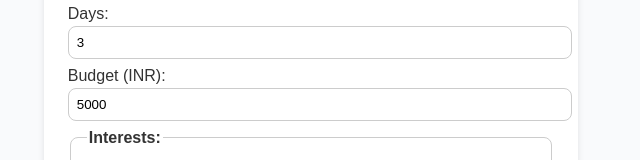
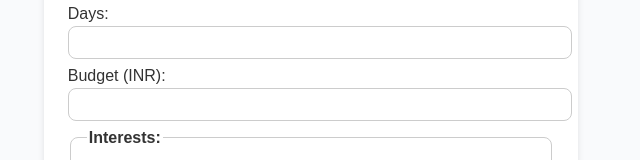
Before and after one commit to siddhardhavenkat/AI-Travel-Planner, a plain HTML site: page index.html in a window 1280 px wide. Shown: the part 421-581 px from the top of the page, 25-665 px from the left. Drawn offline with Linux system fonts and the light colour scheme.

Commit message:
Update index.html

```diff
--- a/index.html
+++ b/index.html
@@ -18,8 +18,8 @@
         <label>Origin: <input type="text" id="origin" placeholder="e.g. Eluru" required></label>
         <label>Destination: <input type="text" id="destination" placeholder="e.g. Goa" required></label>
         <label>Start Date: <input type="date" id="startDate" required></label>
-        <label>Days: <input type="number" id="days" min="1" max="14" value="3" required></label>
-        <label>Budget (INR): <input type="number" id="budget" min="100" step="100" value="5000" required></label>
+        <label>Days: <input type="number" id="days" min="1" max="14" required></label>
+        <label>Budget (INR): <input type="number" id="budget" min="100" step="100"  required></label>
 
         <fieldset>
           <legend>Interests:</legend>
```
